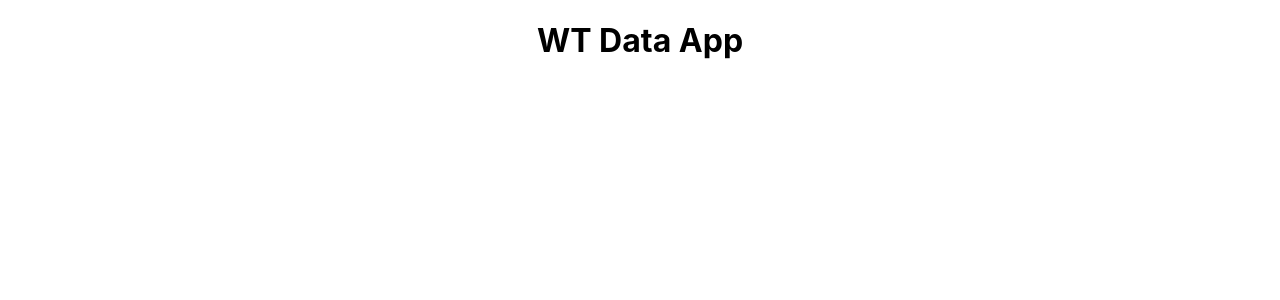
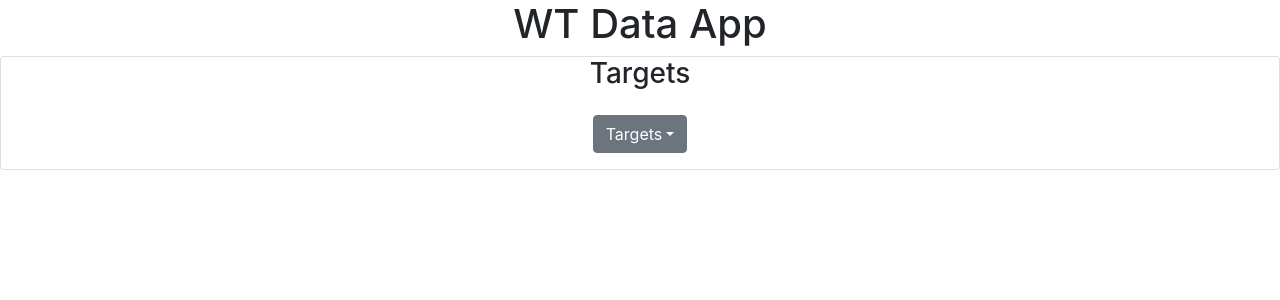
Before and after one commit to lawlawson/wt-data-app, a React (Create React App) app: page / in a window 1280 px wide. Shown: the top 300 px of the page. Built offline with nearby package versions, Linux system fonts and the light colour scheme.

Commit message:
Added target dropdown

```diff
--- a/public/index.html
+++ b/public/index.html
@@ -8,6 +8,12 @@
     <meta
       name="description"
       content="Web site created using create-react-app"
+    />
+    <link
+      href="https://cdn.jsdelivr.net/npm/bootstrap@5.0.0/dist/css/bootstrap.min.css"
+      rel="stylesheet"
+      integrity="sha384-wEmeIV1mKuiNpC+IOBjI7aAzPcEZeedi5yW5f2yOq55WWLwNGmvvx4Um1vskeMj0"
+      crossorigin="anonymous"
     />
     <link rel="apple-touch-icon" href="%PUBLIC_URL%/logo192.png" />
     <!--
--- a/src/App.js
+++ b/src/App.js
@@ -1,9 +1,11 @@
 import './App.css';
+import Targets from './components/Targets';
 
 function App() {
   return (
     <div className='App'>
       <h1>WT Data App</h1>
+      <Targets />
     </div>
   );
 }
--- a/src/components/targets.js
+++ b/src/components/targets.js
@@ -0,0 +1,42 @@
+import React from 'react';
+
+function Targets() {
+  return (
+    <div>
+      <div class='card'>
+        <h3>Targets</h3>
+        <div class='card-body'>
+          <div class='dropdown'>
+            <button
+              class='btn btn-secondary dropdown-toggle'
+              type='button'
+              id='dropdownMenuButton1'
+              data-bs-toggle='dropdown'
+              aria-expanded='false'>
+              Targets
+            </button>
+            <ul class='dropdown-menu' aria-labelledby='dropdownMenuButton1'>
+              <li>
+                <a class='dropdown-item' href='https://www.google.co.uk/'>
+                  Target 1
+                </a>
+              </li>
+              <li>
+                <a class='dropdown-item' href='https://www.google.co.uk/'>
+                  Target 2
+                </a>
+              </li>
+              <li>
+                <a class='dropdown-item' href='https://www.google.co.uk/'>
+                  Target 3
+                </a>
+              </li>
+            </ul>
+          </div>
+        </div>
+      </div>
+    </div>
+  );
+}
+
+export default Targets;
```
